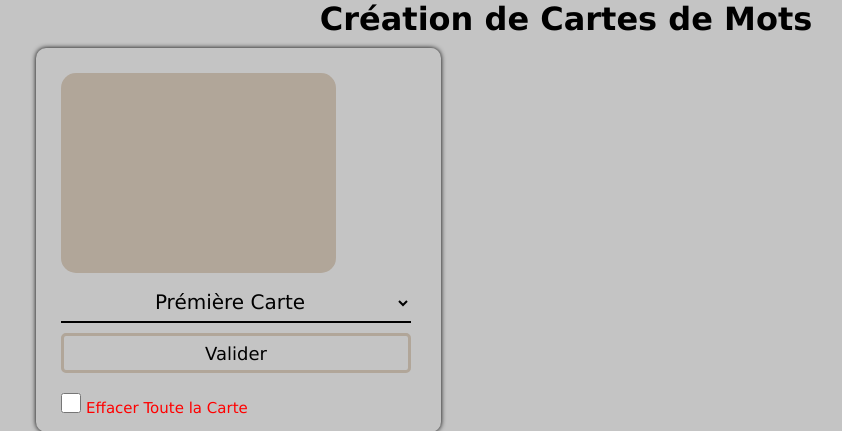
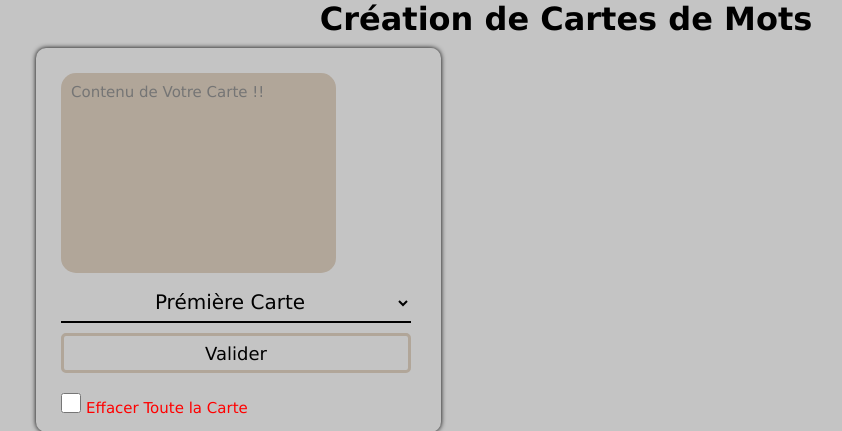
Before and after one commit to JessyTS/Projet-PHP, a PHP site: page /admin_fichier.php in a window 1280 px wide. Shown: the part 40-471 px from the top of the page, without its empty margins (74-916 px from the left). Run offline with PHP 8.4, Linux system fonts and the light colour scheme.

Commit message:
modified:   admin_fichier.php

```diff
--- a/admin_fichier.php
+++ b/admin_fichier.php
@@ -35,7 +35,7 @@
 <h1>Création de Cartes de Mots</h1>
 
 <form class="form_file" action="admin_fichier.php" method="POST">
-    <textarea class="ta" name="data_add" cols="30" rows="10" maxlength="100"></textarea>
+    <textarea class="ta" name="data_add" cols="30" rows="10" maxlength="100" placeholder="Contenu de Votre Carte !!"></textarea>
     <select class="sl" name="carte">
         <option value="un">Prémière Carte</option>
         <option value="deux">Deuxième Carte</option>
```
